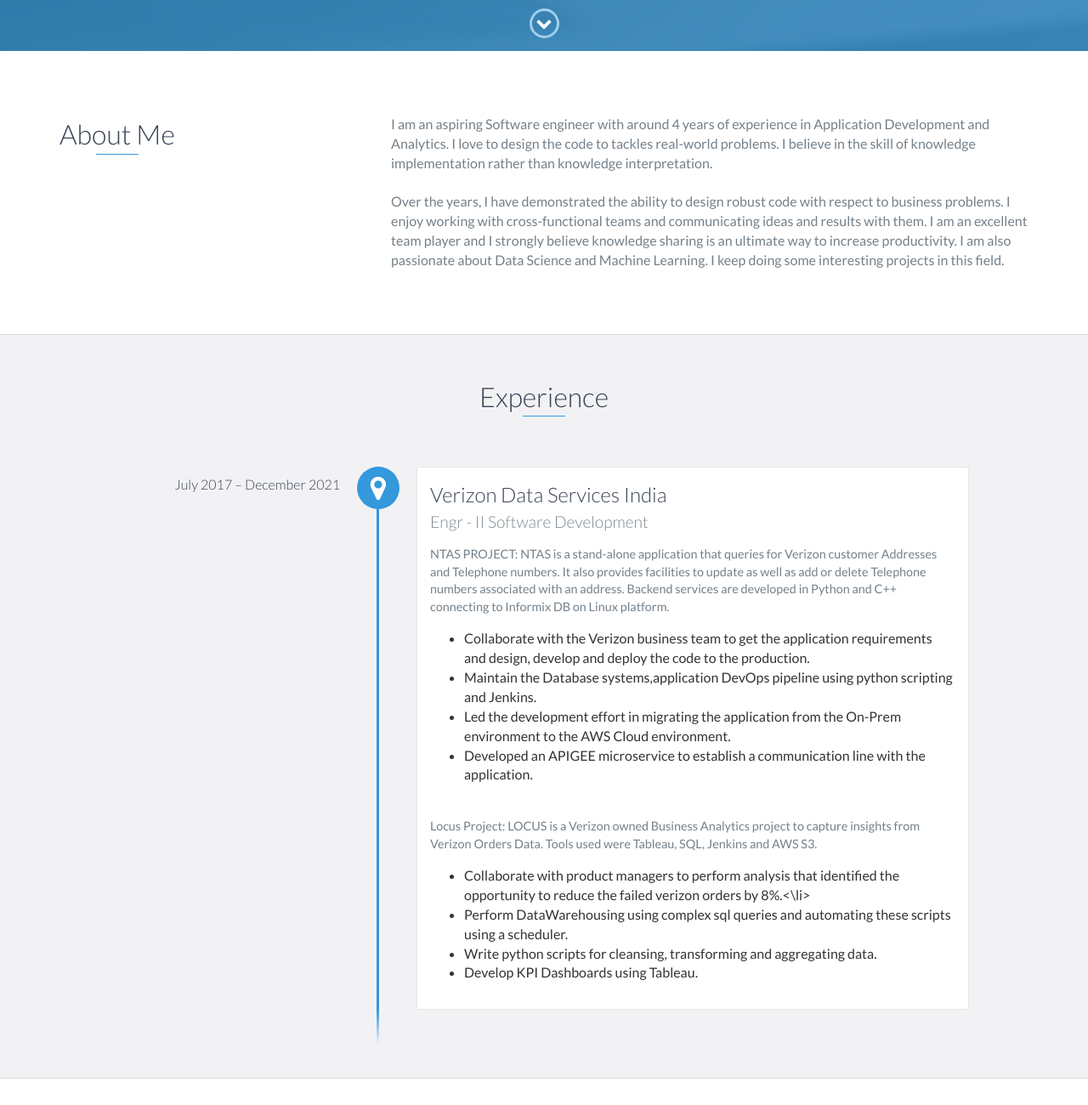
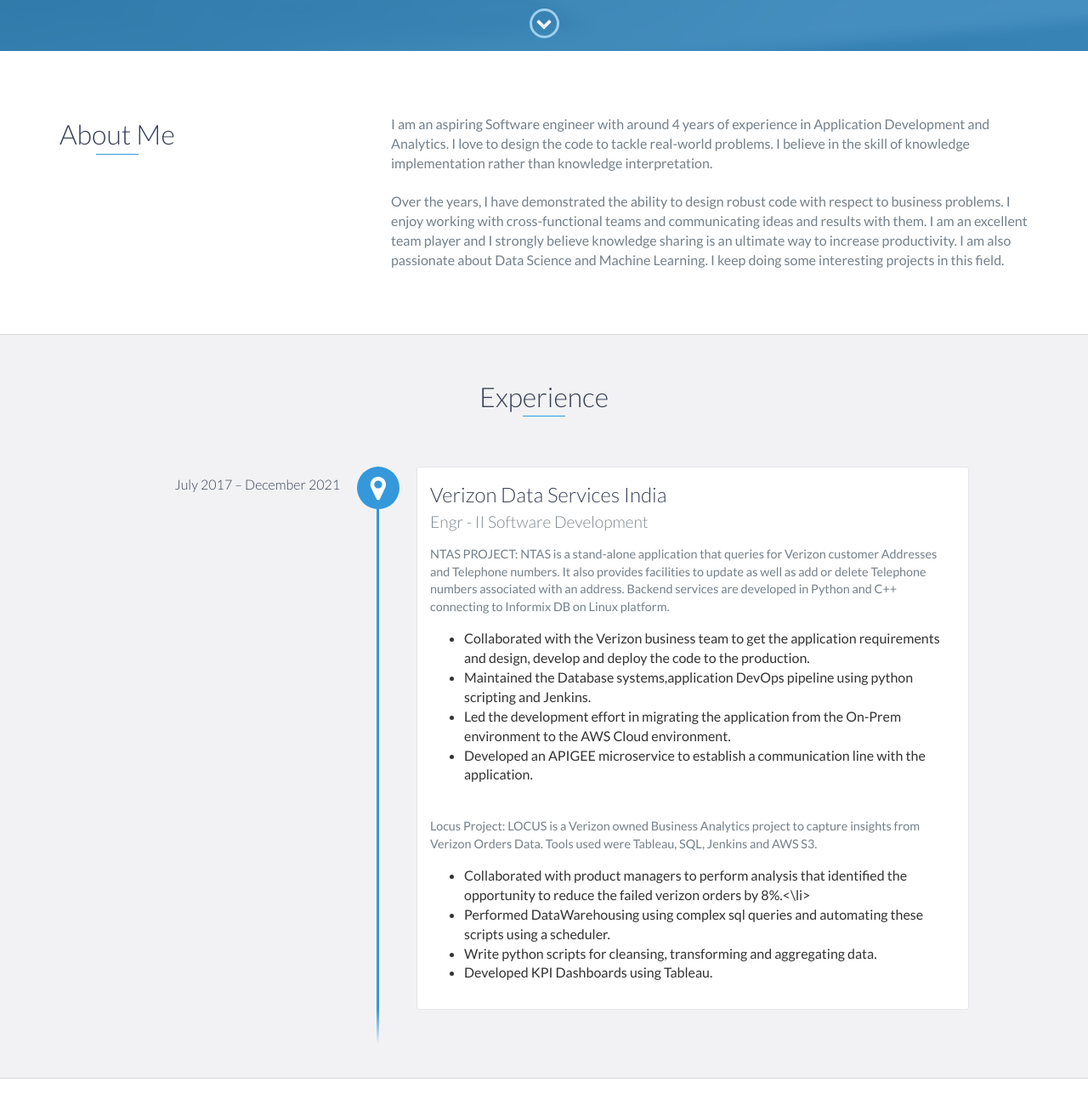
Before and after one commit to guje0807/portfolio, a website: page index.html in a window 1280 px wide. Shown: the part 740-2040 px from the top of the page at 85% size. Drawn offline with nearby package versions, Linux system fonts and the light colour scheme.

Commit message:
Update index.html

```diff
--- a/index.html
+++ b/index.html
@@ -74,7 +74,7 @@
                 <div class="col-md-8">
                         <p class="major">I am an
                                       aspiring Software engineer with around 4 years of experience in Application Development and
-                                      Analytics. I love to design the code to tackles real-world problems. I believe in the
+                                      Analytics. I love to design the code to tackle real-world problems. I believe in the
                                       skill of knowledge implementation rather than knowledge interpretation.
                         <br>
                         <br>
@@ -105,8 +105,8 @@
                       Backend services are developed in Python and C++ connecting to Informix DB on Linux platform.
                      <br/>
                      <ul>
-                     <li>Collaborate with the Verizon business team to get the application requirements and design, develop and deploy the code to the production.
-                     <li>Maintain the Database systems,application DevOps pipeline using python scripting and Jenkins.
+                     <li>Collaborated with the Verizon business team to get the application requirements and design, develop and deploy the code to the production.
+                     <li>Maintained the Database systems,application DevOps pipeline using python scripting and Jenkins.
                      <li>Led the development effort in migrating the application from the On-Prem environment to the AWS Cloud environment.
                      <li>Developed an APIGEE microservice to establish a communication line with the application.
                      </ul>
@@ -116,10 +116,10 @@
                          from Verizon Orders Data. Tools used were Tableau, SQL, Jenkins and AWS S3.
                     </p>
                     <ul>
-                    <li>Collaborate with product managers to perform analysis that identified the opportunity to reduce the failed verizon orders by 8%.<\li>
-                    <li>Perform DataWarehousing using complex sql queries and automating these scripts using a scheduler.
+                    <li>Collaborated with product managers to perform analysis that identified the opportunity to reduce the failed verizon orders by 8%.<\li>
+                    <li>Performed DataWarehousing using complex sql queries and automating these scripts using a scheduler.
                     <li>Write python scripts for cleansing, transforming and aggregating data.
-                    <li>Develop KPI Dashboards using Tableau.
+                    <li>Developed KPI Dashboards using Tableau.
                 </p>
             </div>
         </div>
@@ -142,7 +142,7 @@
 
         <div class="education-block">
             <h3>Loyola Academy</h3>
-            <span class="education-date">Sept 2016 - Sept 2017</span>
+            <span class="education-date">Sept 2014 - Sept 2017</span>
             <h4>Bachelor of Science in Computer Science and Engineering</h4>
             <ul>
                 <li>
@@ -173,7 +173,7 @@
                             Developed a Generative Adversarial Network model to
                                                       convert the landscape images to Emily Car Paintings.
                                                       Leveraged the Architecture of the CycleGAN to give promising results. Tools used were
-                            CycleGAN, Tensorflow, Convulutional Neural Networks and Jupyter Notebook. Data Source: Wikiart.org and Unsplash.com
+                            CycleGAN, Tensorflow, Convolutional Neural Networks and Jupyter Notebook. Data Source: Wikiart.org and Unsplash.com
                         </p>
                         <a href="https://github.com/guje0807/Unpaired-Image-to-Image-Transition">View Project</a>
                     </div>
@@ -192,7 +192,7 @@
                         <p>
                             Analysing the people's sentiments on Canada political parties using a NLP Sentiment Analysis Model. Data Source: Twitter.
                             Tools used were Tweepy,NLTK, Jupyter Notebook, Logistic Regression and SGD Classifer with Grid Search, Deep Learning with basic RNN and LSTM.
-                            Leveraged Bert-model-uncased to performe Transfer Learning.
+                            Leveraged Bert-model-uncased to perform Transfer Learning.
                         </p>
                         <a href="https://github.com/guje0807/Canadian_election_analysis">View Project</a>
                     </div>
@@ -208,7 +208,7 @@
                         <h2>Classification</h2>
                             <h3>Cricket Match Prediction</h3>
                             <p>
-                                Developed an Flask API Endpoint to predicts a Cricket Match Winner using Traditional Machine Learning Algorithims(Random Forest Classifier).
+                                Developed a Flask API Endpoint to predict a Cricket Match Winner using Traditional Machine Learning Algorithims(Random Forest Classifier).
                                                           <br> Data Source:- ESPNCRICINFO.COM. <br> Technologies used are Jupyter
                                                           NoteBook, beautifulSoup, NumPy, SCIKIT-LEARN, Matplotlib, Flask .
                             </p>
```
